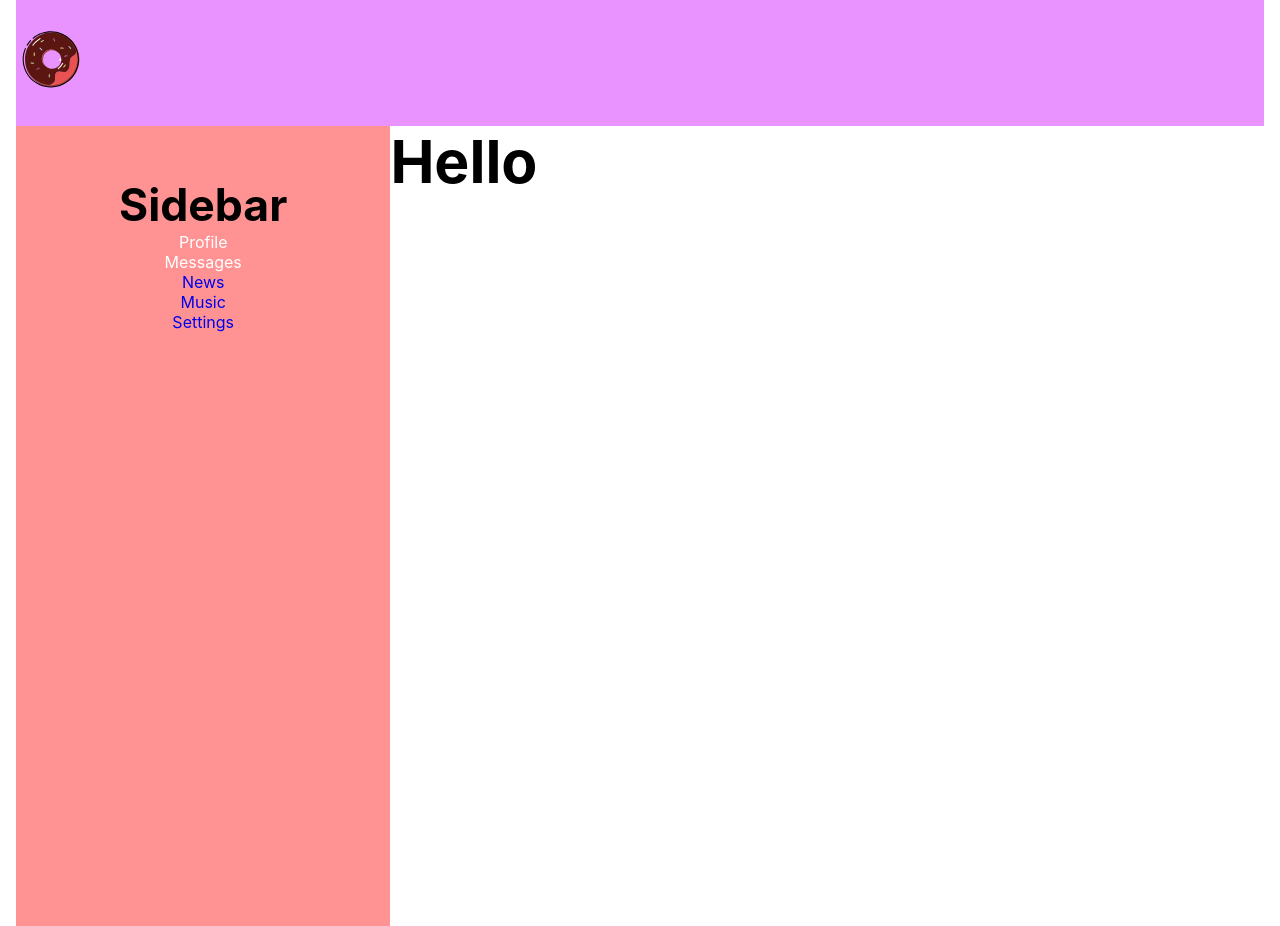
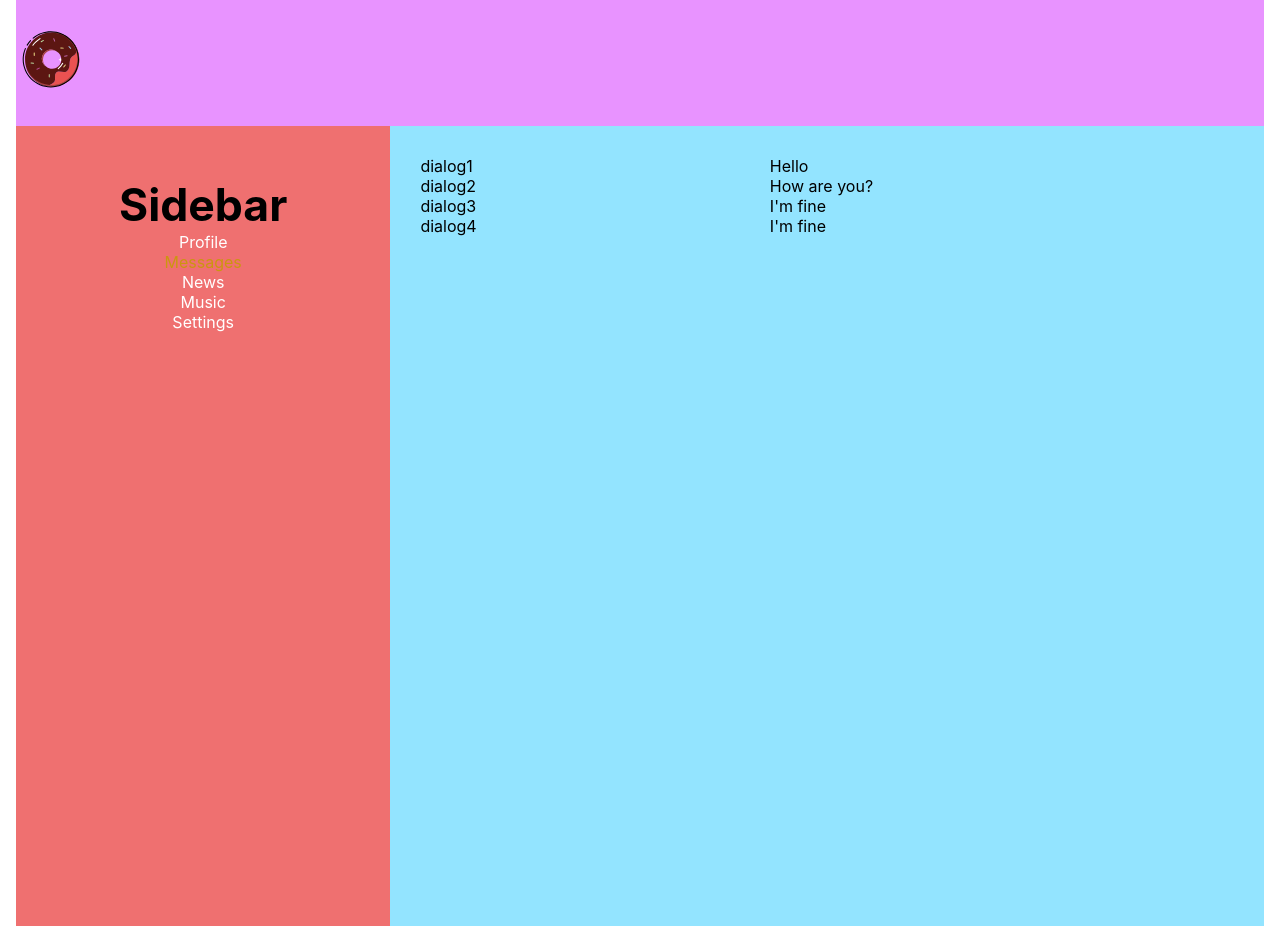
Before and after one commit to PavelLiashkevich/social-network-app, a React (Create React App) app: page /dialogs in a window 1280 px wide. Built offline with nearby package versions, Linux system fonts and the light colour scheme.

Commit message:
feat: add navlinks and some styles

```diff
--- a/src/App.tsx
+++ b/src/App.tsx
@@ -5,6 +5,7 @@ import { Sidebar } from './components/sidebar/Sidebar'
 import { Main } from './components/main/Main'
 import { Dialogs } from './components/dialogs/Dialogs'
 import { BrowserRouter, Route, Routes } from 'react-router-dom'
+import { PATH } from '../src/components/sidebar/Sidebar'
 
 function App() {
 	return (
@@ -16,8 +17,8 @@ function App() {
 					<FlexContainer>
 						<Sidebar />
 						<Routes>
-							<Route path='/profile' element={<Main />} />
-							<Route path='/dialogs' element={<Dialogs />} />
+							<Route path={PATH.PATH1} element={<Main />} />
+							<Route path={PATH.PATH2} element={<Dialogs />} />
 						</Routes>
 					</FlexContainer>
 				</Container>
--- a/src/components/dialogs/Dialogs.tsx
+++ b/src/components/dialogs/Dialogs.tsx
@@ -1,7 +1,41 @@
+import styled from 'styled-components'
+import { FlexContainer } from '../FlexContainer'
+
 export const Dialogs = () => {
 	return (
-		<div>
-			<h1>Hello</h1>
-		</div>
+		<StyledDialogs>
+			<FlexContainer>
+				<StyledDialogsItems>
+					<div className='dialog'>dialog1</div>
+					<div className='dialog'>dialog2</div>
+					<div className='dialog'>dialog3</div>
+					<div className='dialog'>dialog4</div>
+				</StyledDialogsItems>
+				<StyledMessages>
+					<div className='message'>Hello</div>
+					<div className='message'>How are you?</div>
+					<div className='message'>I'm fine</div>
+					<div className='message'>I'm fine</div>
+				</StyledMessages>
+			</FlexContainer>
+		</StyledDialogs>
 	)
 }
+
+const StyledDialogs = styled.div`
+	width: 70%;
+	background-color: #93e4ff;
+	height: 100vh;
+`
+
+const StyledDialogsItems = styled.div`
+	width: 40%;
+	height: 100vh;
+	padding: 30px;
+`
+
+const StyledMessages = styled.div`
+	width: 60%;
+	height: 100vh;
+	padding: 30px;
+`
--- a/src/components/sidebar/Sidebar.tsx
+++ b/src/components/sidebar/Sidebar.tsx
@@ -2,27 +2,33 @@ import { NavLink } from 'react-router-dom'
 
 import styled from 'styled-components'
 
+export const PATH = {
+	PATH1: '/profile',
+	PATH2: '/dialogs',
+	PATH3: '/news',
+	PATH4: '/music',
+	PATH5: '/settings',
+} as const
+
 export const Sidebar = () => {
-
-
 	return (
 		<StyledSidebar>
 			<h2>Sidebar</h2>
 			<ul>
 				<li>
-					<StyledLink to='/profile'>Profile</StyledLink>
+					<StyledLink to={PATH.PATH1}>Profile</StyledLink>
 				</li>
 				<li>
-					<StyledLink to='/dialogs'>Messages</StyledLink>
+					<StyledLink to={PATH.PATH2}>Messages</StyledLink>
 				</li>
 				<li>
-					<a href='#'>News</a>
+					<StyledLink to={PATH.PATH3}>News</StyledLink>
 				</li>
 				<li>
-					<a href='#'>Music</a>
+					<StyledLink to={PATH.PATH4}>Music</StyledLink>
 				</li>
 				<li>
-					<a href='#'>Settings</a>
+					<StyledLink to={PATH.PATH5}>Settings</StyledLink>
 				</li>
 			</ul>
 		</StyledSidebar>
@@ -31,7 +37,7 @@ export const Sidebar = () => {
 
 const StyledSidebar = styled.aside`
 	width: 30%;
-	background-color: #ff9393;
+	background-color: #ef7070;
 	height: 100vh;
 	padding: 52px 0;
 	text-align: center;
@@ -39,4 +45,12 @@ const StyledSidebar = styled.aside`
 
 const StyledLink = styled(NavLink)`
 	color: white;
+
+	&.active {
+		color: #cb9610;
+	}
+
+	&:hover {
+		color: green;
+	}
 `
```
